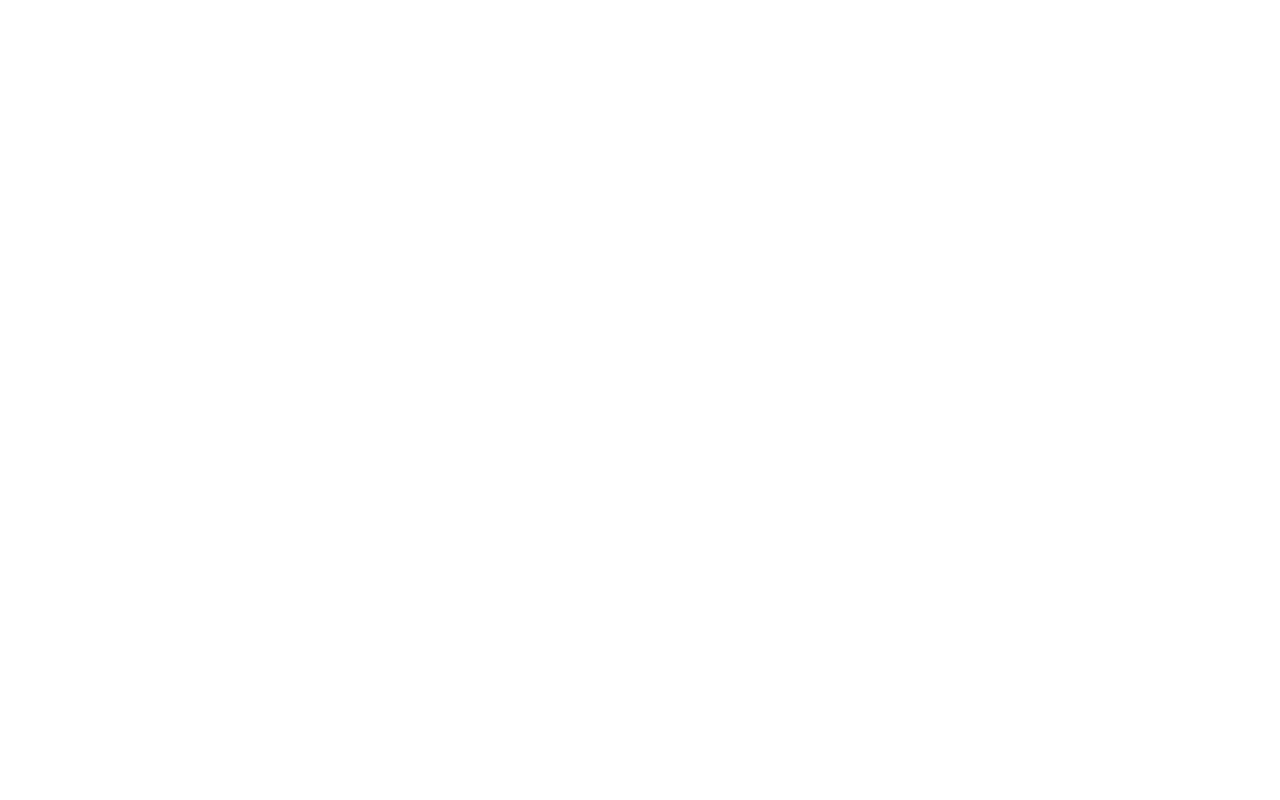
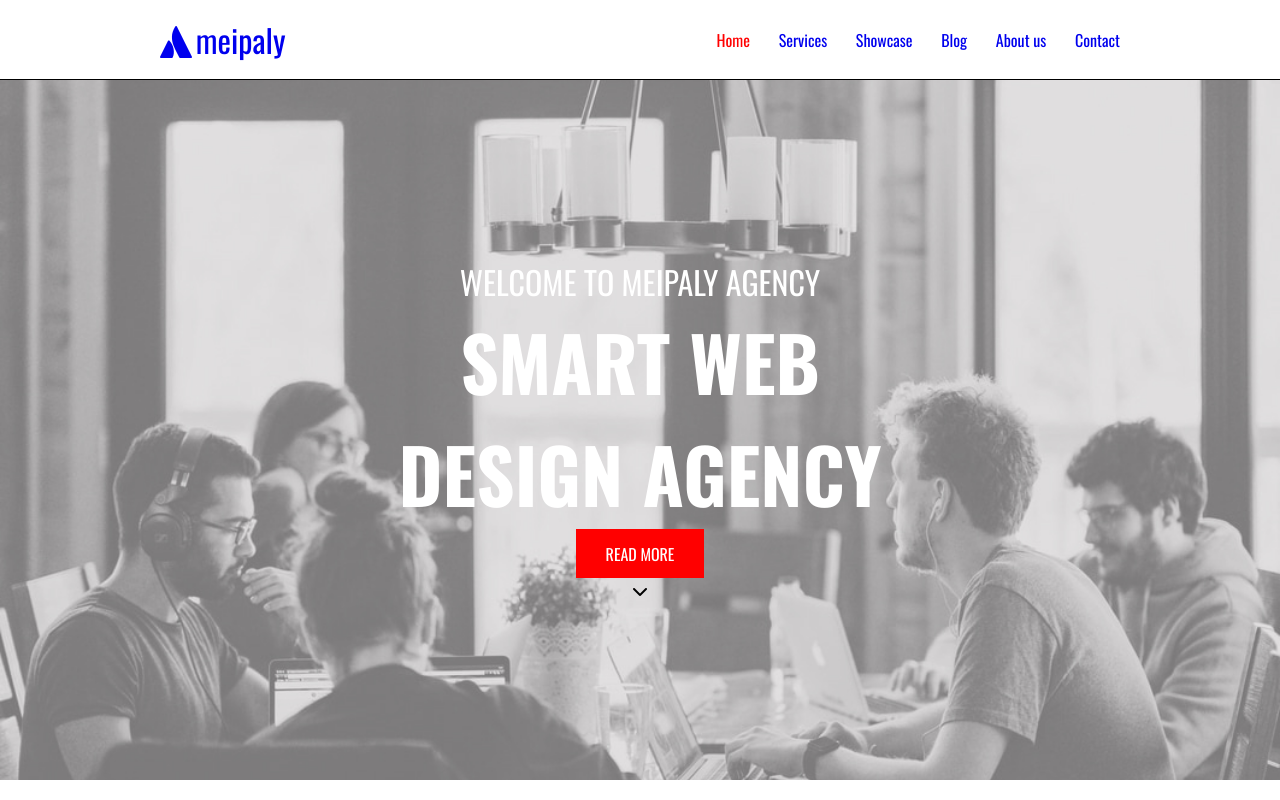
Before and after one commit to haidang1504/meipaly, a plain HTML site: page index.html in a window 1280 px wide. Drawn offline with nearby package versions, Linux system fonts and the light colour scheme.

Commit message:
implement header & carousel

```diff
--- a/css/style.css
+++ b/css/style.css
@@ -0,0 +1,96 @@
+* {
+  margin: 0;
+  padding: 0;
+  box-sizing: border-box;
+  font-family: "Oswald", sans-serif;
+  font-size: 16px;
+}
+
+header {
+  padding: 1rem 0;
+  border-bottom: 1px solid black;
+}
+.container {
+  width: 75%;
+  margin: 0 auto;
+}
+.header__content {
+  display: flex;
+  align-items: center;
+}
+
+.header__content nav {
+  margin-left: auto;
+}
+
+.header__content .logo {
+  text-decoration: none;
+}
+
+.header__content i {
+  font-size: 2rem;
+}
+
+.header__content span {
+  font-size: 2rem;
+}
+
+.header__content nav ul {
+  list-style: none;
+}
+
+.header__content nav ul li {
+  display: inline;
+  margin-left: 25px;
+}
+
+.header__content nav ul li a {
+  text-decoration: none;
+  /* color: white; */
+  transition: all 0.5s;
+  /* transition: hover co thoi gian */
+}
+
+/* class active danh cho li minh no */
+.header__content nav ul li.active a {
+  color: red;
+}
+
+/* hover vo co mau */
+.header__content nav ul li:hover a {
+  color: red;
+}
+
+#carousel {
+  background-image: url(../img/home_slider.jpg);
+  background-size: cover;
+  background-position: center;
+  height: 700px;
+  align-items: center;
+  display: flex;
+  justify-content: center;
+  /* justify-content cang giua theo chieu ngang */
+}
+
+.carousel__content {
+  text-align: center;
+}
+
+.carousel__content p {
+  font-size: 2rem;
+  color: white;
+}
+.carousel__content h1 {
+  font-size: 4.7rem;
+  color: white;
+}
+
+.carousel__content button {
+  padding: 0.7rem 1.8rem;
+  background-color: red;
+  color: white;
+  font-size: 1rem;
+  border: 1px solid red;
+  text-transform: uppercase;
+  cursor: pointer;
+}
--- a/index.html
+++ b/index.html
@@ -5,6 +5,7 @@
     <meta name="viewport" content="width=device-width, initial-scale=1.0" />
     <title>Document</title>
 
+    <!-- link cdn -->
     <link
       rel="stylesheet"
       href="https://cdnjs.cloudflare.com/ajax/libs/font-awesome/6.4.2/css/all.min.css"
@@ -13,7 +14,72 @@
       referrerpolicy="no-referrer"
     />
 
+    <!-- font awesome -->
+    <link rel="preconnect" href="https://fonts.googleapis.com" />
+    <link rel="preconnect" href="https://fonts.gstatic.com" crossorigin />
+    <link
+      href="https://fonts.googleapis.com/css2?family=Oswald:wght@300;400;700&display=swap"
+      rel="stylesheet"
+    />
+
+    <!-- link css -->
     <link rel="stylesheet" href="./css/style.css" />
   </head>
-  <body></body>
+  <body>
+    <!-- header -->
+    <header>
+      <div class="header__content container">
+        <!-- logo -->
+        <a href="#" class="logo">
+          <i class="fa-brands fa-atlassian"></i>
+          <span>meipaly</span>
+        </a>
+
+        <!-- navbar -->
+        <nav>
+          <ul>
+            <li class="active"><a href="#">Home</a></li>
+            <li><a href="#">Services</a></li>
+            <li><a href="#">Showcase</a></li>
+            <li><a href="#">Blog</a></li>
+            <li><a href="#">About us</a></li>
+            <li><a href="#">Contact</a></li>
+          </ul>
+        </nav>
+      </div>
+    </header>
+
+    <!-- carousel -->
+    <section id="carousel">
+      <div class="carousel__content">
+        <p>WELCOME TO MEIPALY AGENCY</p>
+        <h1>
+          SMART WEB <br />
+          DESIGN AGENCY
+        </h1>
+        <button>read more</button>
+        <div class="arrow">
+          <i class="fa-solid fa-chevron-down"></i>
+        </div>
+      </div>
+    </section>
+
+    <!-- SERVICES -->
+    <section id=" services"></section>
+
+    <!-- blog -->
+    <section id="blog"></section>
+
+    <!-- statistics -->
+    <section id="statistics"></section>
+
+    <!-- DIGITAL  -->
+    <section id="digital "></section>
+
+    <!-- contact -->
+    <section id="contact"></section>
+
+    <!-- footer -->
+    <footer></footer>
+  </body>
 </html>
```
